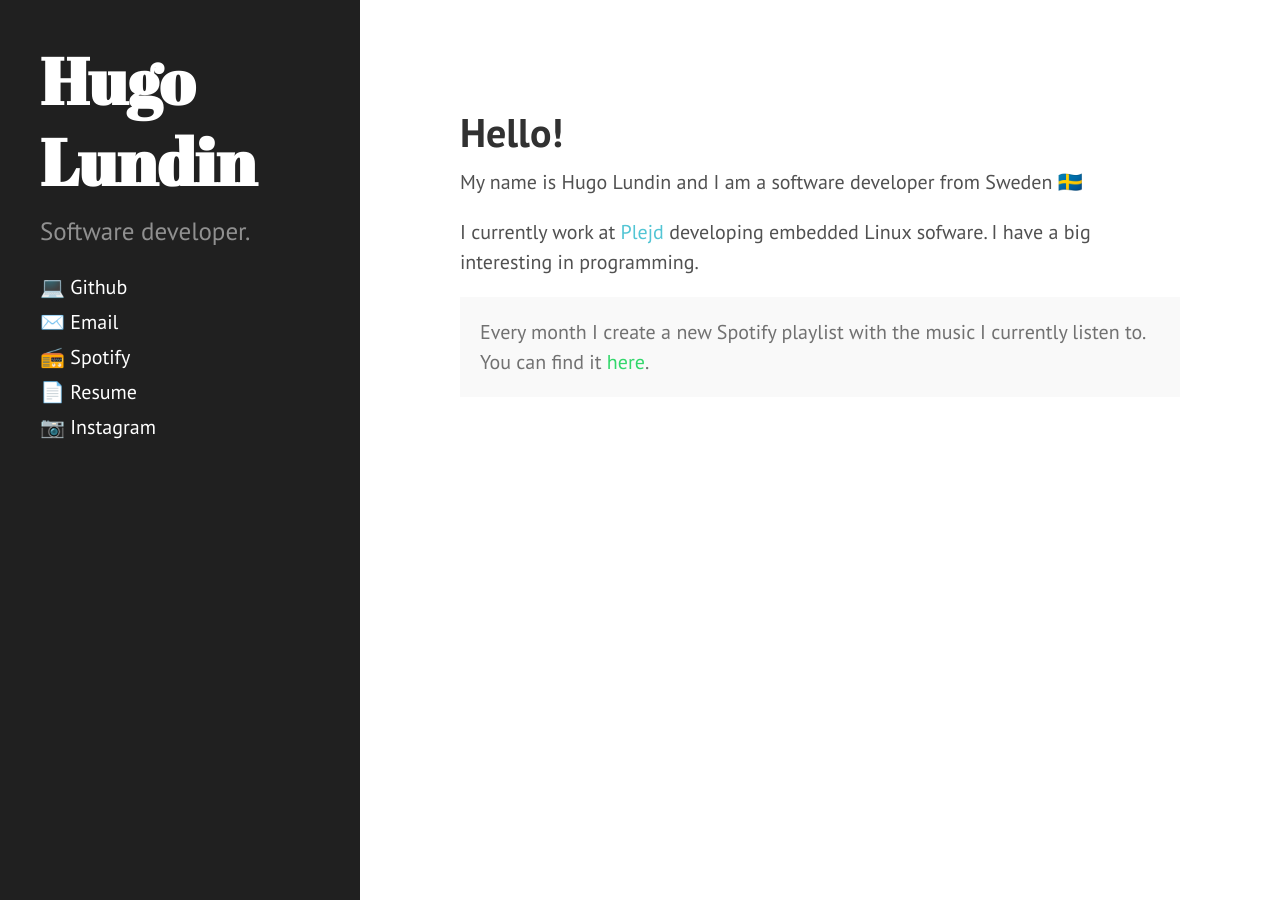
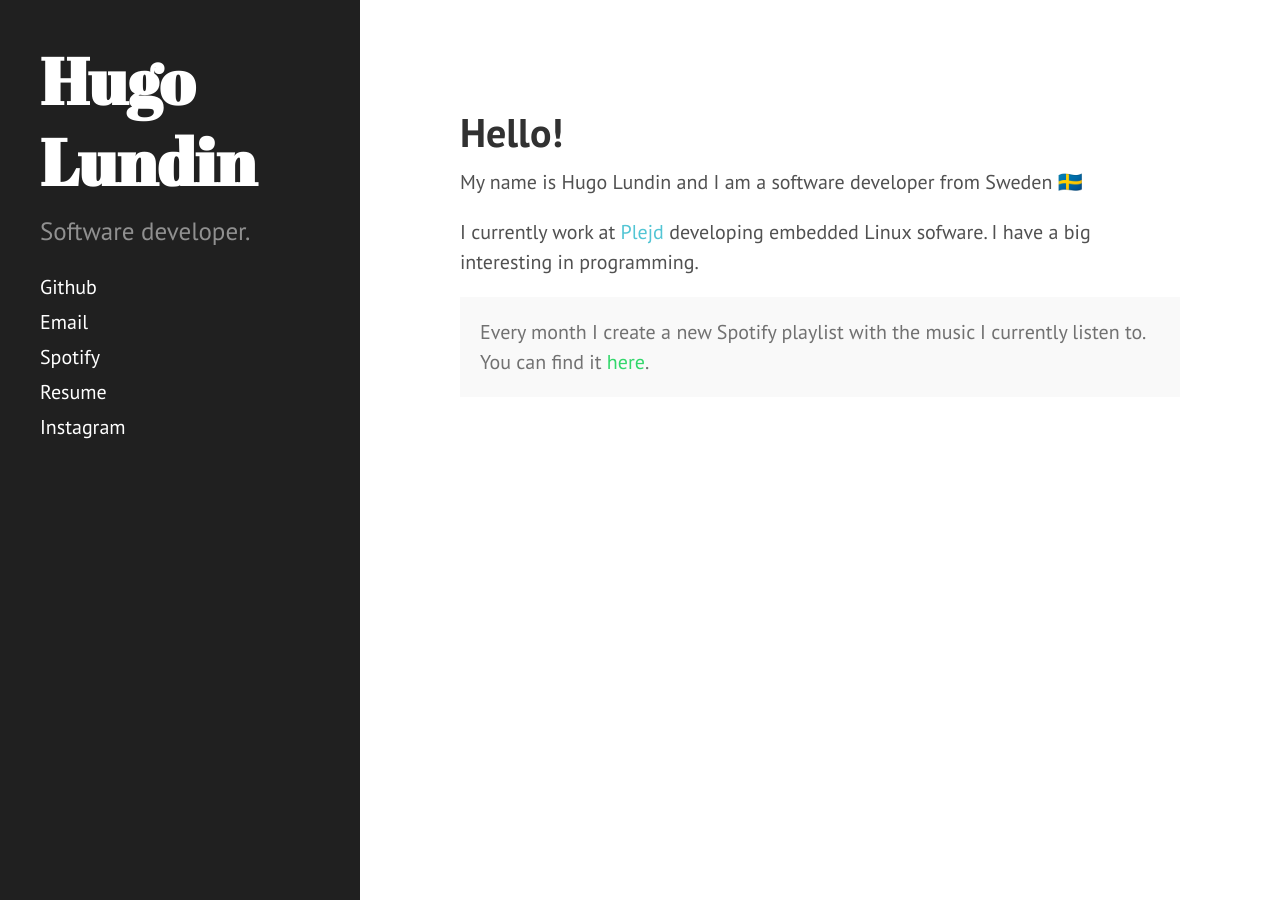
Before and after one commit to hugolundin/hugolundin.github.io, a Jekyll site: the page built from index.md, in a window 1280 px wide. Built offline with Jekyll 4.4.1, drawn with Linux system fonts in a browser that asks for light colours.

```diff
--- a/_config.yml
+++ b/_config.yml
@@ -10,17 +10,17 @@ url: https://www.hugolundin.se
 description: Software developer.
 
 links:
-  - title: 💻 Github
+  - title: Github
     url: https://www.github.com/hugolundin
 
-  - title: ✉️ Email
+  - title: Email
     url: mailto:contact@hugolundin.se
 
-  - title: 📻 Spotify
+  - title: Spotify
     url: https://open.spotify.com/user/hugolundin?si=fU8_4QprTqC1SJt2L1pakQ
 
-  - title: 📄 Resume
+  - title: Resume
     url: https://www.hugolundin.se/files/resume.pdf
 
-  - title: 📷 Instagram
+  - title: Instagram
     url: https://www.instagram.com/hugolundin
```
